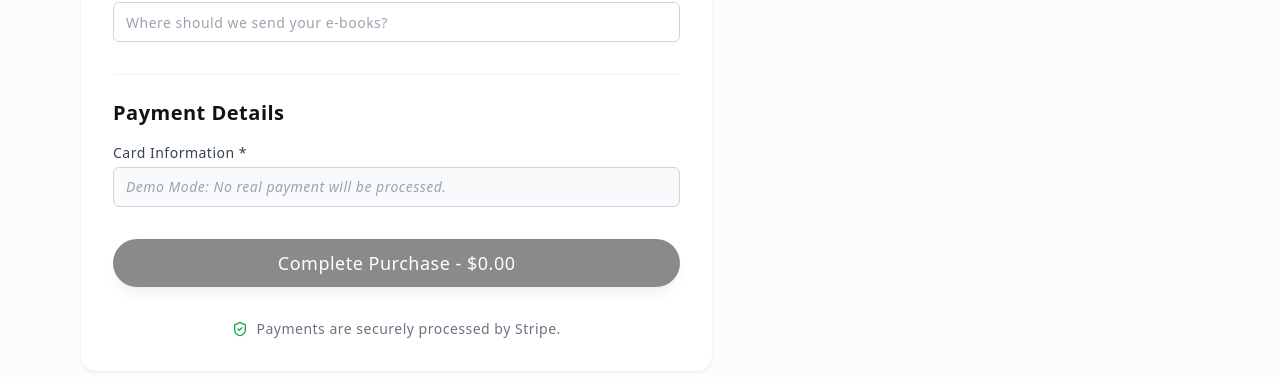
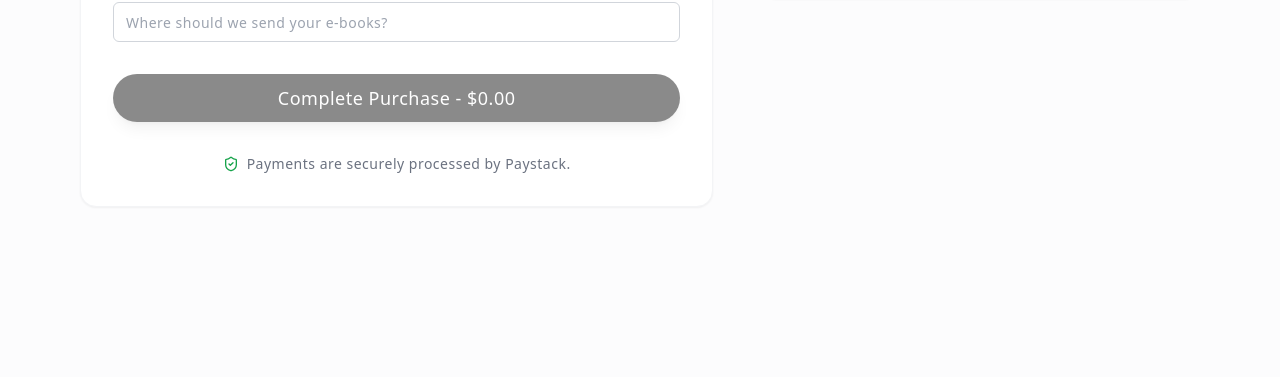
Before and after one commit to Viktor2025-bit/bems-books, a Next.js app: page /checkout in a window 1280 px wide. Shown: the part 347-724 px from the top of the page. Built offline with nearby package versions, Linux system fonts and the light colour scheme; no server answers.

Commit message:
feat: switch payment provider to paystack

```diff
--- a/package.json
+++ b/package.json
@@ -14,6 +14,7 @@
   "dependencies": {
     "@auth/prisma-adapter": "^2.11.2",
     "@hookform/resolvers": "^5.4.0",
+    "@paystack/inline-js": "^2.22.9",
     "@prisma/adapter-pg": "^7.8.0",
     "bcryptjs": "^3.0.3",
     "clsx": "^2.1.1",
@@ -25,7 +26,6 @@
     "react": "19.2.4",
     "react-dom": "19.2.4",
     "react-hook-form": "^7.76.1",
-    "stripe": "^22.1.1",
     "tailwind-merge": "^3.6.0",
     "uuid": "^14.0.0",
     "zod": "^4.4.3",
--- a/src/app/api/checkout/route.ts
+++ b/src/app/api/checkout/route.ts
@@ -1,11 +1,6 @@
 import { NextResponse } from "next/server";
-import Stripe from "stripe";
 import { auth } from "@/auth";
 import { db } from "@/lib/db";
-
-const stripe = new Stripe(process.env.STRIPE_SECRET_KEY!, {
-  apiVersion: "2025-02-24.beta",
-});
 
 export async function POST(req: Request) {
   const session = await auth();
@@ -30,18 +25,15 @@ export async function POST(req: Request) {
 
     const amount = cart.items.reduce((sum, item) => sum + item.book.price * item.quantity, 0);
 
-    const paymentIntent = await stripe.paymentIntents.create({
-      amount: Math.round(amount * 100), // Stripe uses cents
-      currency: "usd",
-      metadata: {
-        userId: session.user.id,
-        cartId: cart.id,
-      },
+    // Paystack expects amount in kobo/pesewas (amount * 100)
+    // We return the amount and email to the frontend to initialize the payment
+    return NextResponse.json({
+      amount: Math.round(amount * 100),
+      email: session.user.email,
+      reference: `BEMS-${Date.now()}`
     });
-
-    return NextResponse.json({ clientSecret: paymentIntent.client_secret });
   } catch (error) {
-    console.error("Stripe Checkout Error:", error);
+    console.error("Paystack Checkout Error:", error);
     return NextResponse.json({ error: "Internal Server Error" }, { status: 500 });
   }
 }
--- a/src/app/checkout/page.tsx
+++ b/src/app/checkout/page.tsx
@@ -10,6 +10,7 @@ import { Input } from "@/components/ui/Input";
 import { useSession } from "next-auth/react";
 import { processDemoPurchase } from "@/lib/actions/checkout";
 import { useRouter } from "next/navigation";
+import PaystackPop from "@paystack/inline-js";
 
 export default function CheckoutPage() {
   const { data: session } = useSession();
@@ -36,23 +37,43 @@ export default function CheckoutPage() {
     setError("");
 
     try {
+      // 1. Get payment details from our backend
+      const response = await fetch("/api/checkout", { method: "POST" });
+      const { amount, email, reference } = await response.json();
+
+      // 2. Initialize Paystack
+      const paystack = new PaystackPop();
+      paystack.newTransaction({
+        key: process.env.NEXT_PUBLIC_PAYSTACK_PUBLIC_KEY || "",
+        amount,
+        email,
+        reference,
+        onSuccess: async (transaction: any) => {
+          // 3. Process the successful purchase in our database
           const result = await processDemoPurchase(items);
-
           if (result.error) {
             setError(result.error);
+            setIsProcessing(false);
           } else {
             setIsSuccess(true);
             clearCart();
           }
+        },
+        onCancel: () => {
+          setIsProcessing(false);
+          setError("Payment cancelled.");
+        },
+      });
+
     } catch (err) {
       setError("An unexpected error occurred. Please try again.");
-    } finally {
       setIsProcessing(false);
     }
   };
 
   if (isSuccess) {
     return (
+      // ... (success UI remains the same)
       <div className="pt-32 pb-20 min-h-screen container mx-auto px-4 flex flex-col items-center justify-center text-center">
         <div className="w-20 h-20 bg-highlight/20 text-highlight rounded-full flex items-center justify-center mb-6">
           <Check className="w-10 h-10" />
@@ -74,6 +95,7 @@ export default function CheckoutPage() {
   }
 
   return (
+    // ... (form structure)
     <div className="pt-32 pb-20 min-h-screen bg-gray-50/50">
       <div className="container mx-auto px-4 max-w-6xl">
         <Link href="/catalog" className="inline-flex items-center text-sm text-gray-500 hover:text-primary mb-8 transition-colors">
@@ -110,19 +132,6 @@ export default function CheckoutPage() {
                 </div>
               </section>
 
-              {/* Payment Info */}
-              <section className="pt-6 border-t border-gray-100">
-                <h2 className="text-xl font-bold mb-4">Payment Details</h2>
-                <div className="space-y-4">
-                  <div>
-                    <label className="block text-sm font-medium text-gray-700 mb-1">Card Information *</label>
-                    <div className="w-full h-10 rounded-md border border-gray-300 bg-gray-50 flex items-center px-3 text-gray-400 text-sm italic">
-                      Demo Mode: No real payment will be processed.
-                    </div>
-                  </div>
-                </div>
-              </section>
-
               <Button
                 type="submit"
                 size="lg"
@@ -135,12 +144,11 @@ export default function CheckoutPage() {
 
               <p className="flex items-center justify-center text-sm text-gray-500 mt-4 gap-2">
                 <ShieldCheck className="w-4 h-4 text-green-600" />
-                Payments are securely processed by Stripe.
+                Payments are securely processed by Paystack.
               </p>
             </form>
           </div>
-
-          {/* Order Summary */}
+          {/* ... (Order Summary) */}
           <div className="lg:col-span-5">
             <div className="bg-white p-8 rounded-2xl shadow-sm border border-gray-100 sticky top-32">
               <h2 className="text-xl font-bold mb-6">Order Summary</h2>
```
Also changed, not shown: 1 other file (tests, documents, lock files or other folders). Lines whose indentation alone changed are shown as unchanged.
